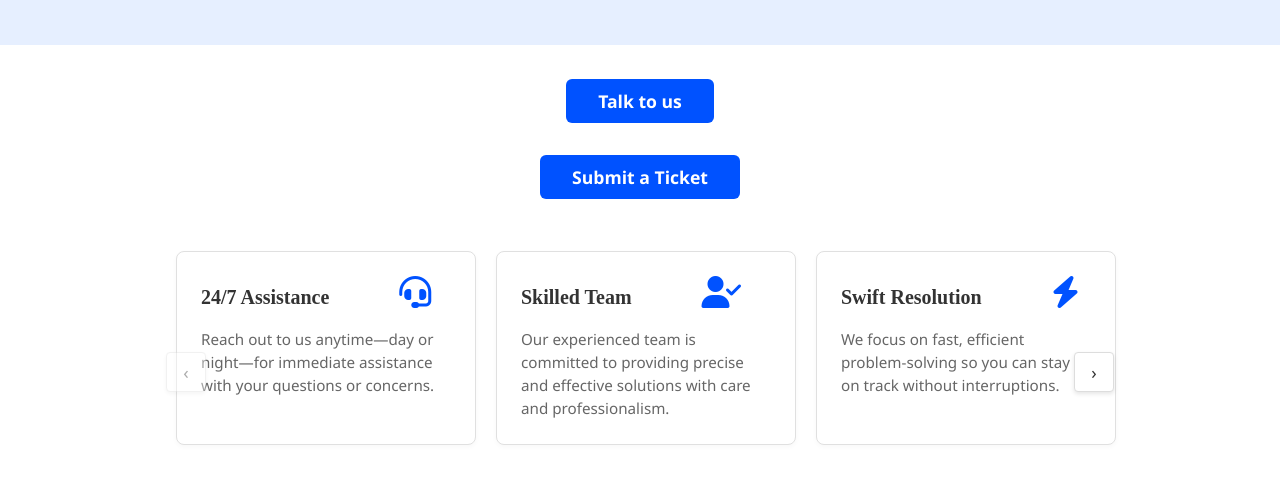
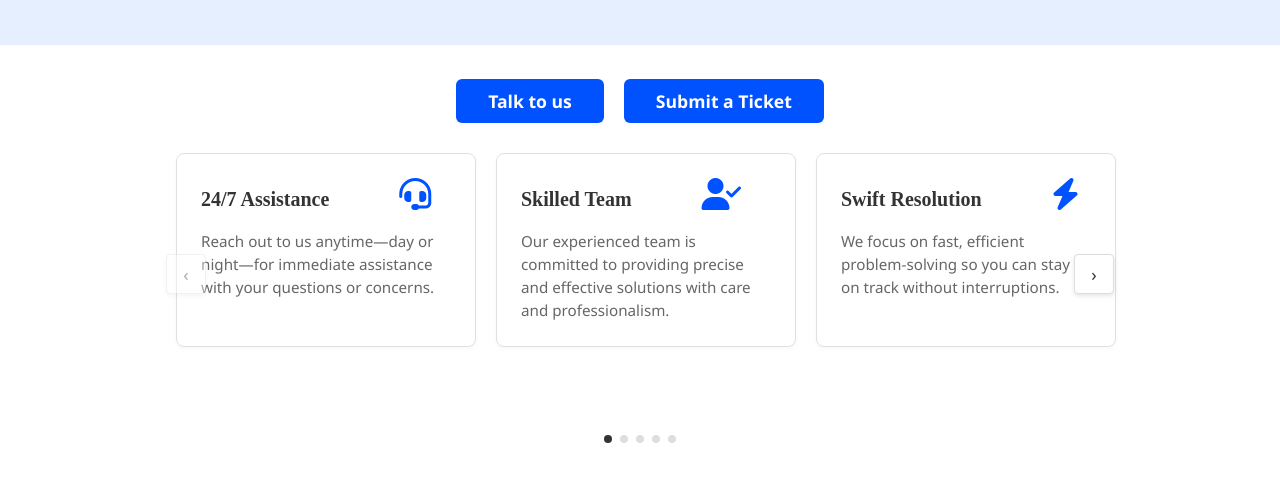
Before and after one commit to mohit7feb/coinbase_safe_money, a plain HTML site: page index.html in a window 1280 px wide. Shown: the part 267-755 px from the top of the page. Drawn offline with Linux system fonts and the light colour scheme.

Commit message:
Update index.html

```diff
--- a/index.html
+++ b/index.html
@@ -501,12 +501,42 @@
   </section>
 </div>
 
-  <section class="call-now-section">
+<!--   <section class="call-now-section">
     <a href="tel:+1-833-319-6348" class="call-now-btn">Talk to us</a>
   </section>
 
 
 <section class="call-now-section">
+  <a href="tel:+1-833-319-6348" class="call-now-btn">Submit a Ticket</a>
+</section>
+ -->
+
+   <style>
+  .call-now-wrapper {
+    display: flex;
+    gap: 20px; /* spacing between buttons */
+    flex-wrap: wrap; /* wrap on smaller screens */
+    justify-content: center; /* center align */
+    margin-top: 20px;
+  }
+
+  .call-now-btn {
+    /* background-color: #007bff; */
+    color: white;
+    /* padding: 12px 24px; */
+    text-decoration: none;
+    border-radius: 6px;
+    font-weight: bold;
+    transition: background 0.3s;
+  }
+
+  .call-now-btn:hover {
+    background-color: #0056b3;
+  }
+</style>
+
+<section class="call-now-wrapper" style="margin-bottom: 10px;">
+  <a href="tel:+1-833-319-6348" class="call-now-btn">Talk to us</a>
   <a href="tel:+1-833-319-6348" class="call-now-btn">Submit a Ticket</a>
 </section>
 
```
